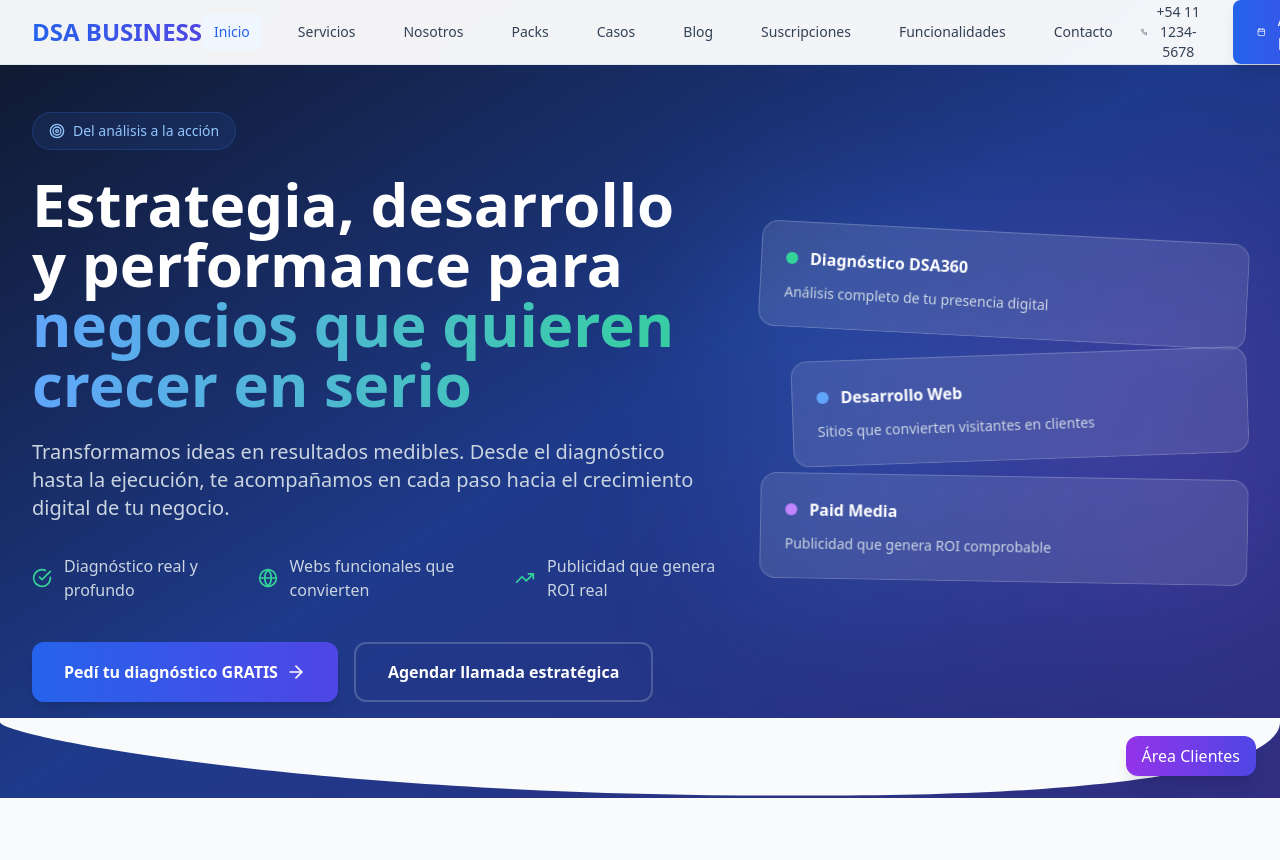
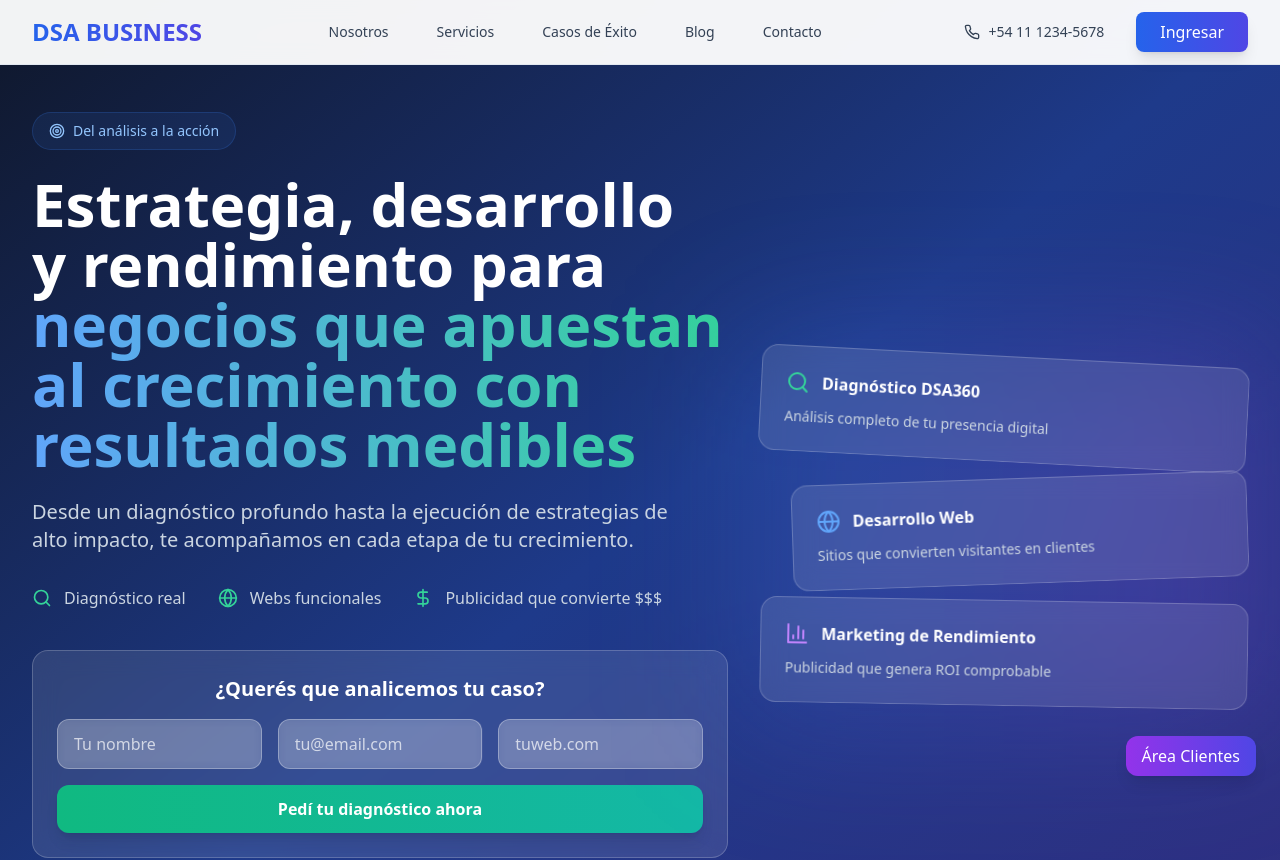
Before and after one commit to drex25/dsa-business, a React (Vite) app: page / in a window 1280 px wide. Shown: the top 860 px of the page. Built offline with nearby package versions, Linux system fonts and the light colour scheme.

Commit message:
Mejoras al sitio web DSA Business

```diff
--- a/src/App.tsx
+++ b/src/App.tsx
@@ -9,8 +9,6 @@ import Blog from './components/Blog';
 import Contact from './components/Contact';
 import Footer from './components/Footer';
 import ClientPortal from './components/ClientPortal';
-import SubscriptionPlans from './components/SubscriptionPlans';
-import AdvancedFeatures from './components/AdvancedFeatures';
 
 function App() {
   const [activeSection, setActiveSection] = useState('home');
@@ -34,20 +32,11 @@ function App() {
         <section id="about">
           <About />
         </section>
-        <section id="packages">
-          <Packages />
-        </section>
         <section id="testimonials">
           <Testimonials />
         </section>
         <section id="blog">
           <Blog />
-        </section>
-        <section id="subscriptions">
-          <SubscriptionPlans />
-        </section>
-        <section id="advanced-features">
-          <AdvancedFeatures />
         </section>
         <section id="contact">
           <Contact />
--- a/src/components/Header.tsx
+++ b/src/components/Header.tsx
@@ -10,14 +10,10 @@ const Header: React.FC<HeaderProps> = ({ activeSection, setActiveSection }) => {
   const [isMenuOpen, setIsMenuOpen] = useState(false);
 
   const navigation = [
-    { name: 'Inicio', href: 'home' },
+    { name: 'Nosotros', href: 'about' },
     { name: 'Servicios', href: 'services' },
-    { name: 'Nosotros', href: 'about' },
-    { name: 'Packs', href: 'packages' },
-    { name: 'Casos', href: 'testimonials' },
+    { name: 'Casos de Éxito', href: 'testimonials' },
     { name: 'Blog', href: 'blog' },
-    { name: 'Suscripciones', href: 'subscriptions' },
-    { name: 'Funcionalidades', href: 'advanced-features' },
     { name: 'Contacto', href: 'contact' },
   ];
 
@@ -68,8 +64,7 @@ const Header: React.FC<HeaderProps> = ({ activeSection, setActiveSection }) => {
               <span>+54 11 1234-5678</span>
             </button>
             <button className="flex items-center space-x-2 px-6 py-2 bg-gradient-to-r from-blue-600 to-indigo-600 text-white rounded-lg font-medium hover:from-blue-700 hover:to-indigo-700 transform hover:scale-105 transition-all duration-200 shadow-lg hover:shadow-xl">
-              <Calendar className="w-4 h-4" />
-              <span>Agendar Llamada</span>
+              <span>Ingresar</span>
             </button>
           </div>
 
@@ -107,8 +102,7 @@ const Header: React.FC<HeaderProps> = ({ activeSection, setActiveSection }) => {
                   <span>+54 11 1234-5678</span>
                 </button>
                 <button className="flex items-center justify-center space-x-2 w-full px-4 py-2 bg-gradient-to-r from-blue-600 to-indigo-600 text-white rounded-lg font-medium hover:from-blue-700 hover:to-indigo-700 transition-all duration-200">
-                  <Calendar className="w-4 h-4" />
-                  <span>Agendar Llamada</span>
+                  <span>Ingresar</span>
                 </button>
               </div>
             </div>
--- a/src/components/Hero.tsx
+++ b/src/components/Hero.tsx
@@ -1,11 +1,11 @@
 import React from 'react';
-import { ArrowRight, CheckCircle, TrendingUp, Globe, Target } from 'lucide-react';
+import { ArrowRight, CheckCircle, TrendingUp, Globe, Target, Search, BarChart3, DollarSign } from 'lucide-react';
 
 const Hero: React.FC = () => {
   const benefits = [
-    { icon: CheckCircle, text: 'Diagnóstico real y profundo' },
-    { icon: Globe, text: 'Webs funcionales que convierten' },
-    { icon: TrendingUp, text: 'Publicidad que genera ROI real' },
+    { icon: Search, text: 'Diagnóstico real', link: '#diagnostico' },
+    { icon: Globe, text: 'Webs funcionales', link: '#web' },
+    { icon: DollarSign, text: 'Publicidad que convierte $$$', link: '#publicidad' },
   ];
 
   return (
@@ -27,32 +27,64 @@ const Hero: React.FC = () => {
               {/* Main Headline */}
               <h1 className="text-4xl sm:text-5xl lg:text-6xl font-bold text-white leading-tight mb-6">
                 <span className="block">Estrategia, desarrollo</span>
-                <span className="block">y performance para</span>
+                <span className="block">y rendimiento para</span>
                 <span className="block bg-gradient-to-r from-blue-400 to-emerald-400 bg-clip-text text-transparent">
-                  negocios que quieren crecer en serio
+                  negocios que apuestan al crecimiento con resultados medibles
                 </span>
               </h1>
 
               {/* Subtitle */}
               <p className="text-xl text-slate-300 mb-8 max-w-2xl">
-                Transformamos ideas en resultados medibles. Desde el diagnóstico hasta la ejecución,
-                te acompañamos en cada paso hacia el crecimiento digital de tu negocio.
+                Desde un diagnóstico profundo hasta la ejecución de estrategias de alto impacto,
+                te acompañamos en cada etapa de tu crecimiento.
               </p>
 
               {/* Benefits */}
               <div className="flex flex-col sm:flex-row sm:space-x-8 space-y-4 sm:space-y-0 mb-10">
                 {benefits.map((benefit, index) => (
-                  <div key={index} className="flex items-center space-x-3">
+                  <a key={index} href={benefit.link} className="flex items-center space-x-3 hover:text-blue-300 transition-colors duration-200 group">
                     <benefit.icon className="w-5 h-5 text-emerald-400 flex-shrink-0" />
-                    <span className="text-slate-300 font-medium">{benefit.text}</span>
+                    <span className="text-slate-300 font-medium group-hover:text-blue-300">{benefit.text}</span>
+                  </a>
+                ))}
+              </div>
+
+              {/* Mini Formulario */}
+              <div className="bg-white/10 backdrop-blur-md rounded-2xl p-6 border border-white/20 mb-8">
+                <h3 className="text-xl font-semibold text-white mb-4 text-center">
+                  ¿Querés que analicemos tu caso?
+                </h3>
+                <form className="space-y-4">
+                  <div className="grid sm:grid-cols-3 gap-4">
+                    <input
+                      type="text"
+                      placeholder="Tu nombre"
+                      className="px-4 py-3 rounded-xl bg-white/20 border border-white/30 text-white placeholder-white/70 focus:ring-2 focus:ring-blue-400 focus:border-transparent backdrop-blur-sm"
+                    />
+                    <input
+                      type="email"
+                      placeholder="tu@email.com"
+                      className="px-4 py-3 rounded-xl bg-white/20 border border-white/30 text-white placeholder-white/70 focus:ring-2 focus:ring-blue-400 focus:border-transparent backdrop-blur-sm"
+                    />
+                    <input
+                      type="url"
+                      placeholder="tuweb.com"
+                      className="px-4 py-3 rounded-xl bg-white/20 border border-white/30 text-white placeholder-white/70 focus:ring-2 focus:ring-blue-400 focus:border-transparent backdrop-blur-sm"
+                    />
                   </div>
-                ))}
+                  <button
+                    type="submit"
+                    className="w-full px-6 py-3 bg-gradient-to-r from-emerald-500 to-teal-500 text-white font-semibold rounded-xl hover:from-emerald-600 hover:to-teal-600 transform hover:scale-105 transition-all duration-200 shadow-lg hover:shadow-xl"
+                  >
+                    Pedí tu diagnóstico ahora
+                  </button>
+                </form>
               </div>
 
               {/* CTA Buttons */}
               <div className="flex flex-col sm:flex-row space-y-4 sm:space-y-0 sm:space-x-4">
                 <button className="group inline-flex items-center justify-center px-8 py-4 bg-gradient-to-r from-blue-600 to-indigo-600 text-white font-semibold rounded-xl hover:from-blue-700 hover:to-indigo-700 transform hover:scale-105 transition-all duration-200 shadow-lg hover:shadow-xl">
-                  <span>Pedí tu diagnóstico GRATIS</span>
+                  <span>Ver casos de éxito</span>
                   <ArrowRight className="ml-2 w-5 h-5 group-hover:translate-x-1 transition-transform duration-200" />
                 </button>
                 <button className="inline-flex items-center justify-center px-8 py-4 border-2 border-white/20 text-white font-semibold rounded-xl hover:bg-white/10 hover:border-white/30 backdrop-blur-sm transition-all duration-200">
@@ -69,7 +101,7 @@ const Hero: React.FC = () => {
               <div className="relative z-10 space-y-4">
                 <div className="bg-white/10 backdrop-blur-md rounded-2xl p-6 border border-white/20 transform rotate-3 hover:rotate-0 transition-transform duration-300">
                   <div className="flex items-center space-x-3 mb-3">
-                    <div className="w-3 h-3 bg-emerald-400 rounded-full"></div>
+                    <Search className="w-6 h-6 text-emerald-400" />
                     <span className="text-white font-semibold">Diagnóstico DSA360</span>
                   </div>
                   <p className="text-slate-300 text-sm">Análisis completo de tu presencia digital</p>
@@ -77,7 +109,7 @@ const Hero: React.FC = () => {
 
                 <div className="bg-white/10 backdrop-blur-md rounded-2xl p-6 border border-white/20 transform -rotate-2 hover:rotate-0 transition-transform duration-300 ml-8">
                   <div className="flex items-center space-x-3 mb-3">
-                    <div className="w-3 h-3 bg-blue-400 rounded-full"></div>
+                    <Globe className="w-6 h-6 text-blue-400" />
                     <span className="text-white font-semibold">Desarrollo Web</span>
                   </div>
                   <p className="text-slate-300 text-sm">Sitios que convierten visitantes en clientes</p>
@@ -85,8 +117,8 @@ const Hero: React.FC = () => {
 
                 <div className="bg-white/10 backdrop-blur-md rounded-2xl p-6 border border-white/20 transform rotate-1 hover:rotate-0 transition-transform duration-300">
                   <div className="flex items-center space-x-3 mb-3">
-                    <div className="w-3 h-3 bg-purple-400 rounded-full"></div>
-                    <span className="text-white font-semibold">Paid Media</span>
+                    <BarChart3 className="w-6 h-6 text-purple-400" />
+                    <span className="text-white font-semibold">Marketing de Rendimiento</span>
                   </div>
                   <p className="text-slate-300 text-sm">Publicidad que genera ROI comprobable</p>
                 </div>
--- a/src/components/Services.tsx
+++ b/src/components/Services.tsx
@@ -29,7 +29,7 @@ const Services: React.FC = () => {
     },
     {
       icon: TrendingUp,
-      title: 'Paid Media & Performance',
+      title: 'Marketing de Rendimiento',
       subtitle: 'Publicidad que genera ROI real',
       description: 'Campañas publicitarias optimizadas en Google Ads, Facebook e Instagram que maximizan tu retorno de inversión.',
       features: ['Gestión de campañas', 'Optimización continua', 'Reportes detallados', 'Escalamiento rentable'],
```
